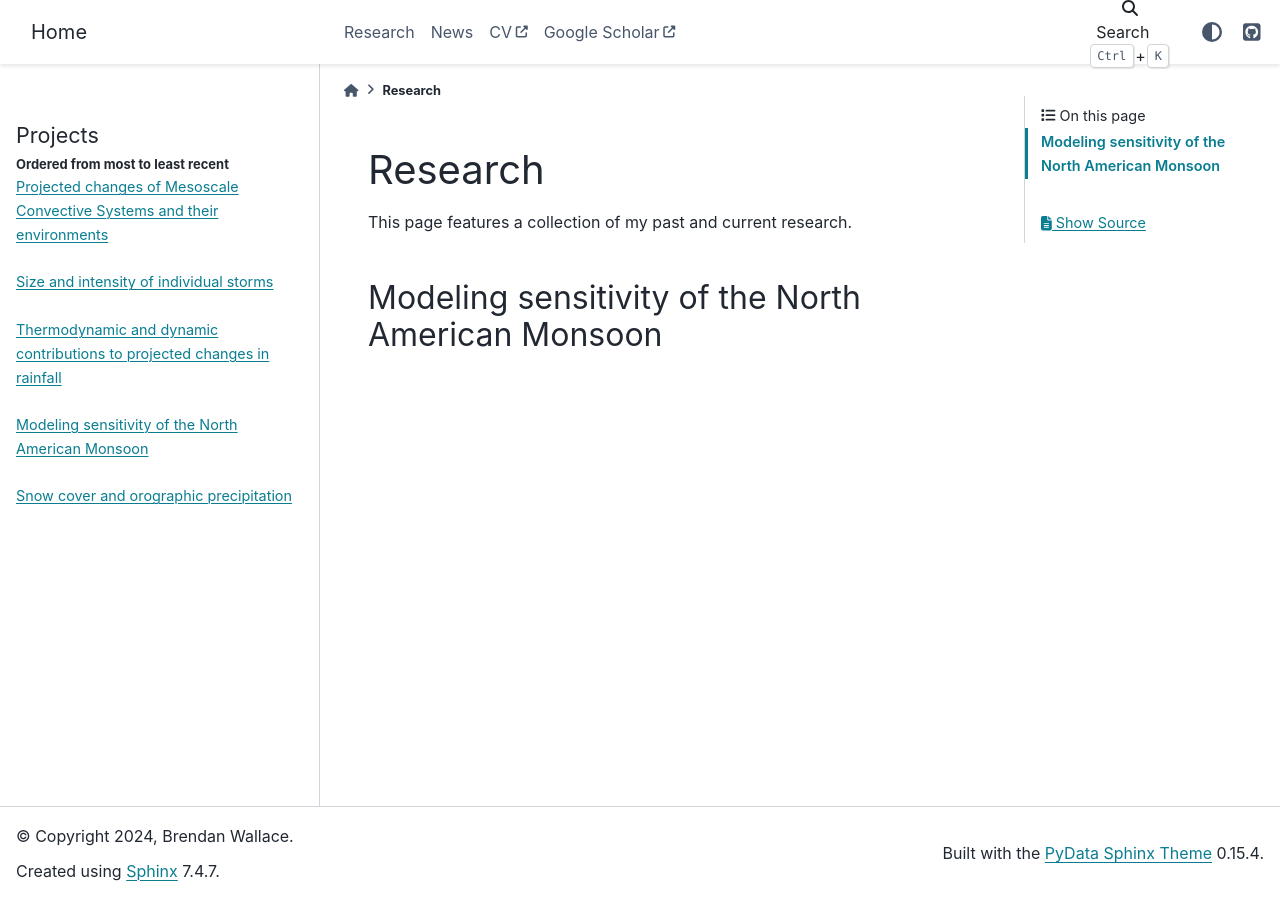
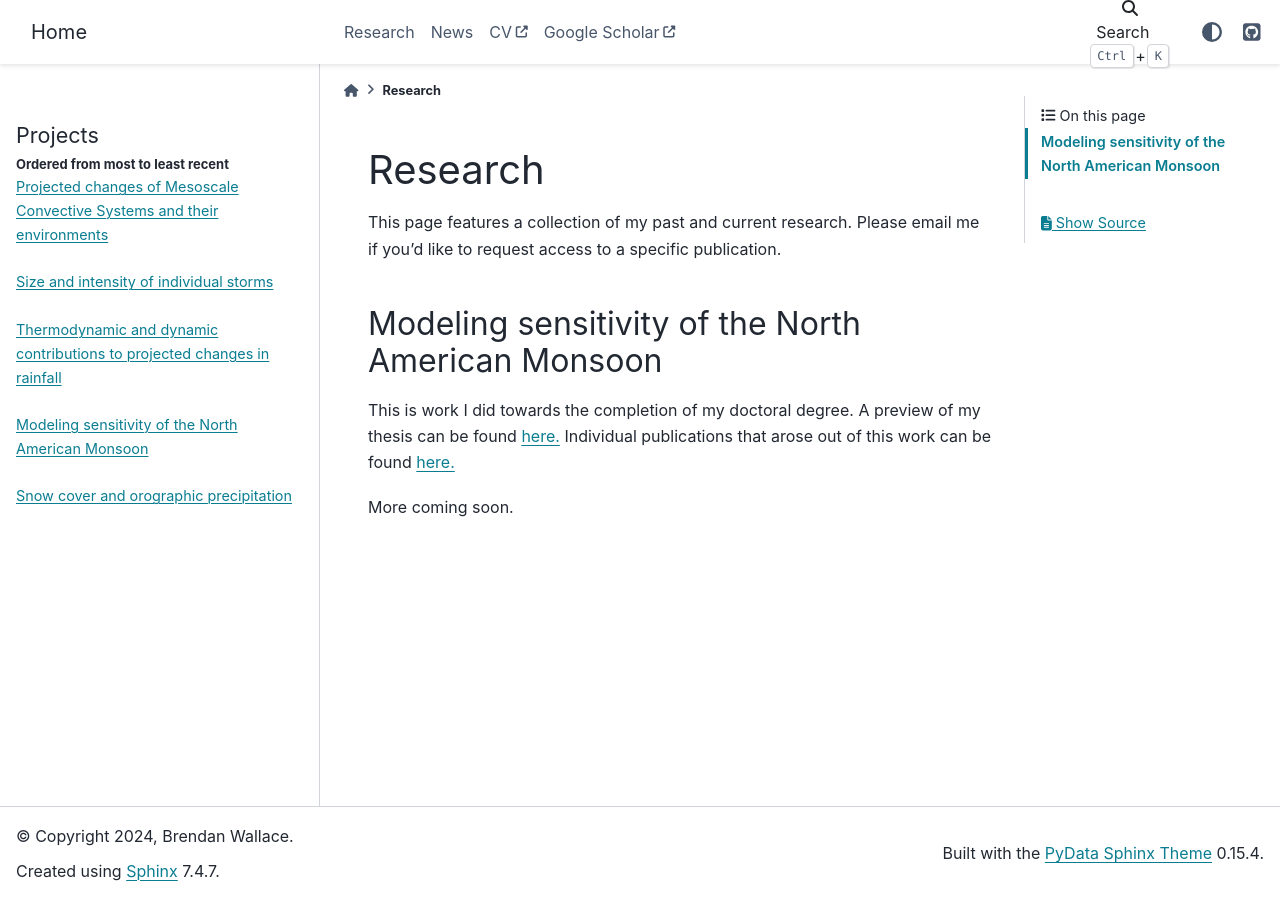
Before and after one commit to bc-wallace/bc-wallace.github.io, a Sphinx documentation site: the page built from doc/MRnam.rst, in a window 1280 px wide. Built offline with Sphinx 7.4.7 and the PyData theme 0.15.4, drawn with Linux system fonts in a browser that asks for light colours.

Commit message:
updated research section

```diff
--- a/doc/MRecd.rst
+++ b/doc/MRecd.rst
@@ -3,10 +3,14 @@ Research
 
 .. _research:
 
-This page features a collection of my past and current research.
+This page features a collection of my past and current research. Please email me if you'd like to request access to a specific publication.
 
 
 Decomposed rainfall response to climate change
 ^^^^^
 
 .. _ecd:
+
+A publication on this work can be found `here! <https://agupubs.onlinelibrary.wiley.com/doi/pdf/10.1029/2023EA003094>`_
+
+More info coming soon!
--- a/doc/MRnam.rst
+++ b/doc/MRnam.rst
@@ -3,10 +3,14 @@ Research
 
 .. _research:
 
-This page features a collection of my past and current research.
+This page features a collection of my past and current research. Please email me if you'd like to request access to a specific publication.
 
 
 Modeling sensitivity of the North American Monsoon
 ^^^^^
 
 .. _nam:
+
+This is work I did towards the completion of my doctoral degree. A preview of my thesis can be found `here. <https://www.proquest.com/openview/08d39800695acd9160fd5cc1cddb8c62/1?pq-origsite=gscholar&cbl=18750&diss=y>`_ Individual publications that arose out of this work can be found `here. <https://link.springer.com/article/10.1007/s00382-023-06920-6>`_
+
+More coming soon.
--- a/doc/MRsaf.rst
+++ b/doc/MRsaf.rst
@@ -3,10 +3,14 @@ Research
 
 .. _research:
 
-This page features a collection of my past and current research.
+This page features a collection of my past and current research. Please email me if you'd like to request access to a specific publication.
 
 
 Isolating the snow-albedo feedback climate response over complex terrain
 ^^^^^
 
 .. _saf:
+
+This work went towards the completion of my masters degree. The final publication can be found `here <https://link.springer.com/article/10.1007/s00382-020-05622-7>`_
+
+More coming soon!
--- a/doc/MRtracking.rst
+++ b/doc/MRtracking.rst
@@ -3,10 +3,12 @@ Research
 
 .. _research:
 
-This page features a collection of my past and current research.
+This page features a collection of my past and current research. Please email me if you'd like to request access to a specific publication.
 
 
 Projected changes in individual storm size and intensity
 ^^^^^
 
 .. _tracking:
+
+More coming soon!
--- a/doc/research.rst
+++ b/doc/research.rst
@@ -3,7 +3,7 @@ Research
 
 .. _research:
 
-This page features a collection of my past and current research.
+This page features a collection of my past and current research. Please email me if you'd like to request access to a specific publication.
 
 
 Projected changes of Mesoscale Convective Systems and their environments
```
